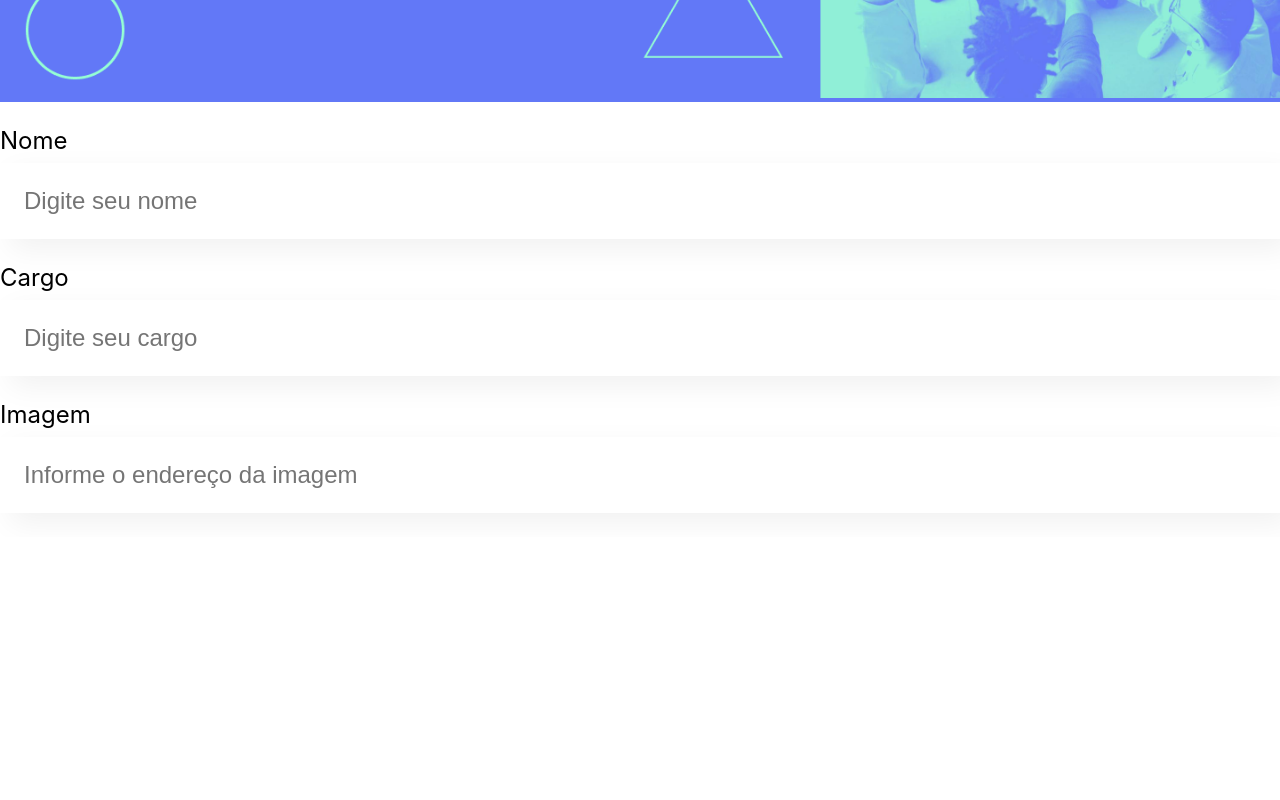
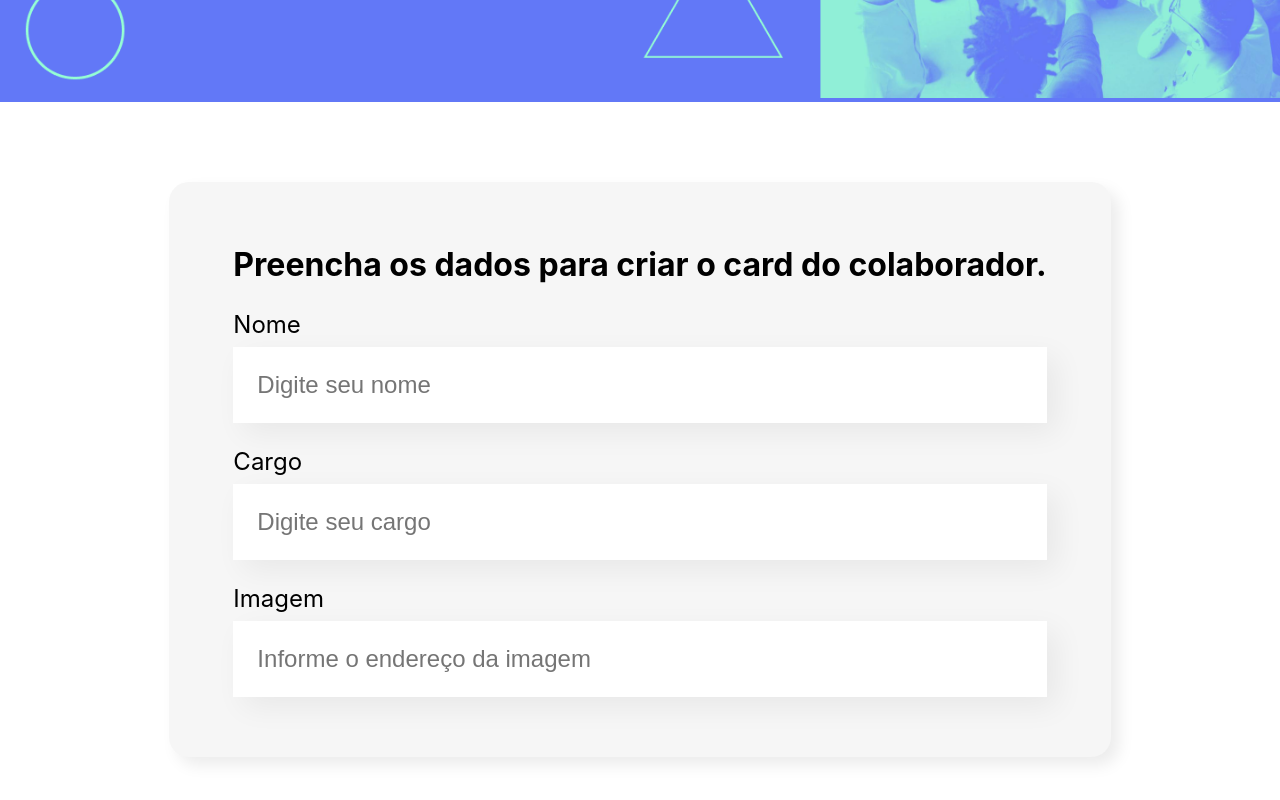
Before and after one commit to julucca/organo, a React (Create React App) app: page / in a window 1280 px wide. Shown: the part 396-1196 px from the top of the page. Before the commit the page ends 933 px from the top, so only its background shows below. Built offline with nearby package versions, Linux system fonts and the light colour scheme.

Commit message:
create form

```diff
--- a/src/App.js
+++ b/src/App.js
@@ -1,13 +1,13 @@
 import Banner from './componentes/Banner';
-import CampoTexto from './componentes/CampoTexto';
+import Formulario from './componentes/Formulario';
+
 
 function App() {
   return (
     <div className="App">
       <Banner/>
-      <CampoTexto label="Nome" placeholder="Digite seu nome"/>
-      <CampoTexto label="Cargo" placeholder="Digite seu cargo"/>
-      <CampoTexto label="Imagem" placeholder="Informe o endereço da imagem"/>
+      <Formulario/>
+
     </div>
   );
 }
--- /dev/null
+++ b/src/componentes/Formulario/Formulario.css
@@ -0,0 +1,17 @@
+.formulario {
+    display: flex;
+    justify-content: center;
+    margin: 80px 0;
+}
+
+.formulario form {
+    max-width: 80%;
+    background-color: #F6F6F6;
+    border-radius: 20px;
+    padding: 36px 64px;
+    box-shadow: 8px 8px 16px rgba(0, 0, 0, 0.08);
+}
+
+.formulario h2 {
+    font-size: 32px;
+}
--- /dev/null
+++ b/src/componentes/Formulario/index.js
@@ -0,0 +1,18 @@
+import CampoTexto from '../CampoTexto';
+import "./Formulario.css";
+
+
+const Formulario = () => {
+  return (
+    <section className='formulario'>
+      <form>
+        <h2>Preencha os dados para criar o card do colaborador.</h2>
+        <CampoTexto label="Nome" placeholder="Digite seu nome" />
+        <CampoTexto label="Cargo" placeholder="Digite seu cargo" />
+        <CampoTexto label="Imagem" placeholder="Informe o endereço da imagem" />
+      </form>
+    </section>
+  );
+};
+
+export default Formulario;
```
